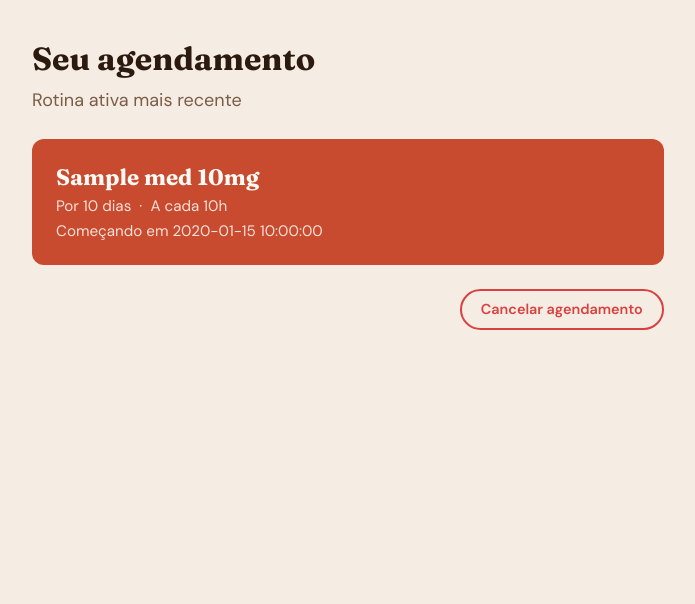
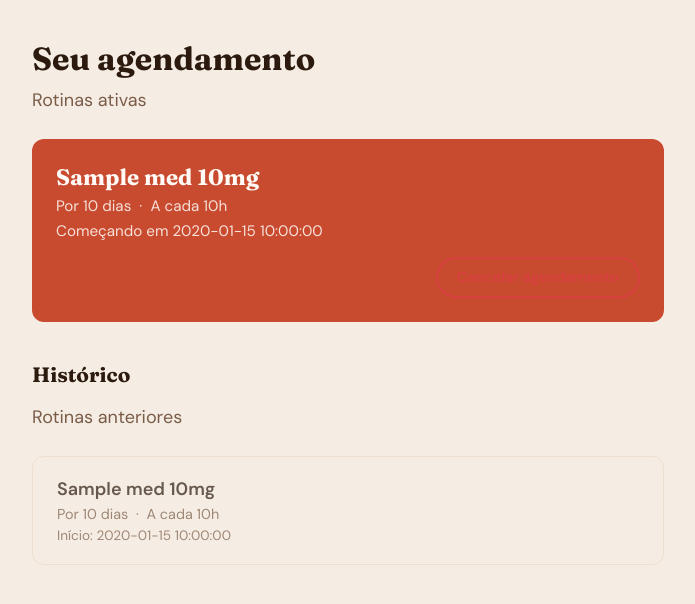
Before and after one commit to GianeM1/webapp-medicamentos, a Flask app: template templates/agendamentos.html in a window 1280 px wide. Shown: the part 67-671 px from the top of the page, without its empty margins (292-987 px from the left). Run offline with Flask 3, Linux system fonts and the light colour scheme; the visitor is signed in with stand-in values (Sample User, id 1); the template is opened without the code that fills it: most values are stand-ins (such as "Sample title", 1, 10 or a date in 2020).

Commit message:
Update Agendamentos
Possibilidade de 2 agendamentos e histórico

```diff
--- a/templates/agendamentos.html
+++ b/templates/agendamentos.html
@@ -21,31 +21,27 @@
   <div class="container" style="padding-top:2.5rem;">
 
     <h1>Seu agendamento</h1>
-    <p class="subtitulo">Rotina ativa mais recente</p>
+    <p class="subtitulo">Rotinas ativas</p>
 
-    {% if agendamento %}
-      {% set med = agendamento.meds %}
-
-      <div class="ag-card">
-        <h2>{{ med.name }} {{ med.potency | int }}mg</h2>
+    {% if ativos %}
+      {% for ag in ativos %}
+        <div class="ag-card" style="margin-bottom:1rem;">
+          <h2>{{ ag.meds['name'] }} {{ ag.meds['potency'] | int }}mg</h2>
           <p class="detalhe">
-          Por {{ agendamento.days_of_intake | int }} dias &nbsp;·&nbsp;
-          A cada {{ agendamento.frequency_hours | int }}h
+            Por {{ ag.days_of_intake | int }} dias &nbsp;·&nbsp;
+            A cada {{ ag.frequency_hours | int }}h
           </p>
           <p class="detalhe">
             Começando em
-          {{ agendamento.start_datetime | replace('T', ' às ') | truncate(19, True, '') }}
+            {{ ag.start_datetime | replace('T', ' às ') | truncate(19, True, '') }}
           </p>
-      </div>
-
-      <div style="text-align:right;">
-        <button
-          class="btn btn-danger"
-          onclick="cancelarAgendamento({{ agendamento.id }})"
-        >
+          <div style="text-align:right; margin-top:1rem;">
+            <button class="btn btn-danger" onclick="cancelarAgendamento({{ ag.id }})">
               Cancelar agendamento
             </button>
           </div>
+        </div>
+      {% endfor %}
 
     {% else %}
       <div class="card" style="text-align:center; padding:3rem 2rem;">
@@ -58,6 +54,34 @@
           Cadastrar remédio
         </a>
       </div>
+    {% endif %}
+
+    {% if historico %}
+      <h2 style="margin-top:2.5rem; font-family:'Fraunces',serif; font-size:1.3rem;">
+        Histórico
+      </h2>
+      <p class="subtitulo" style="margin-top:.25rem;">Rotinas anteriores</p>
+
+      {% for item in historico %}
+        <div style="
+          border: 1.5px solid var(--bege-dk);
+          border-radius: var(--radius);
+          padding: 1.25rem 1.5rem;
+          margin-bottom: 1rem;
+          opacity: .7;
+        ">
+          <p style="font-weight:600; margin-bottom:.25rem;">
+            {{ item.meds['name'] }} {{ item.meds['potency'] | int }}mg
+          </p>
+          <p style="color:var(--texto-suave); font-size:.9rem;">
+            Por {{ item.days_of_intake | int }} dias &nbsp;·&nbsp;
+            A cada {{ item.frequency_hours | int }}h
+          </p>
+          <p style="color:var(--texto-suave); font-size:.85rem; margin-top:.25rem;">
+            Início: {{ item.start_datetime | replace('T', ' às ') | truncate(19, True, '') }}
+          </p>
+        </div>
+      {% endfor %}
     {% endif %}
 
   </div>
```
Lines whose indentation alone changed are shown as unchanged.
